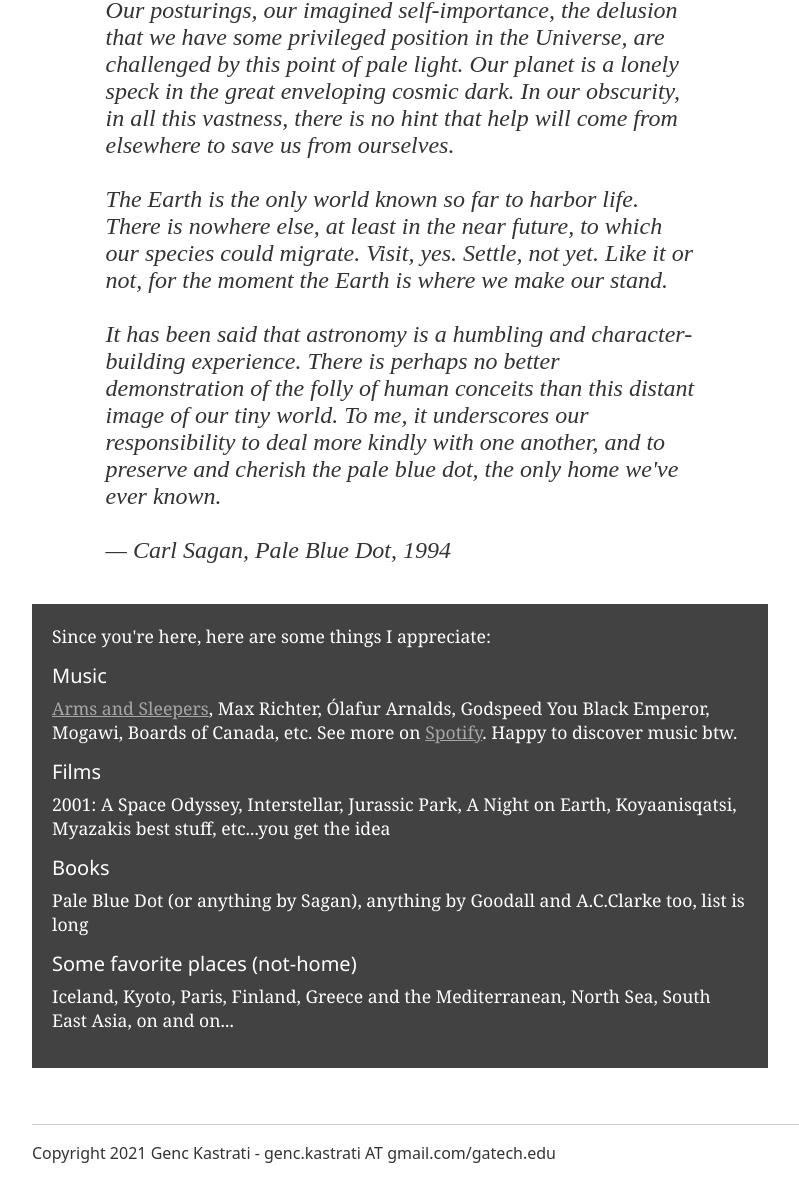
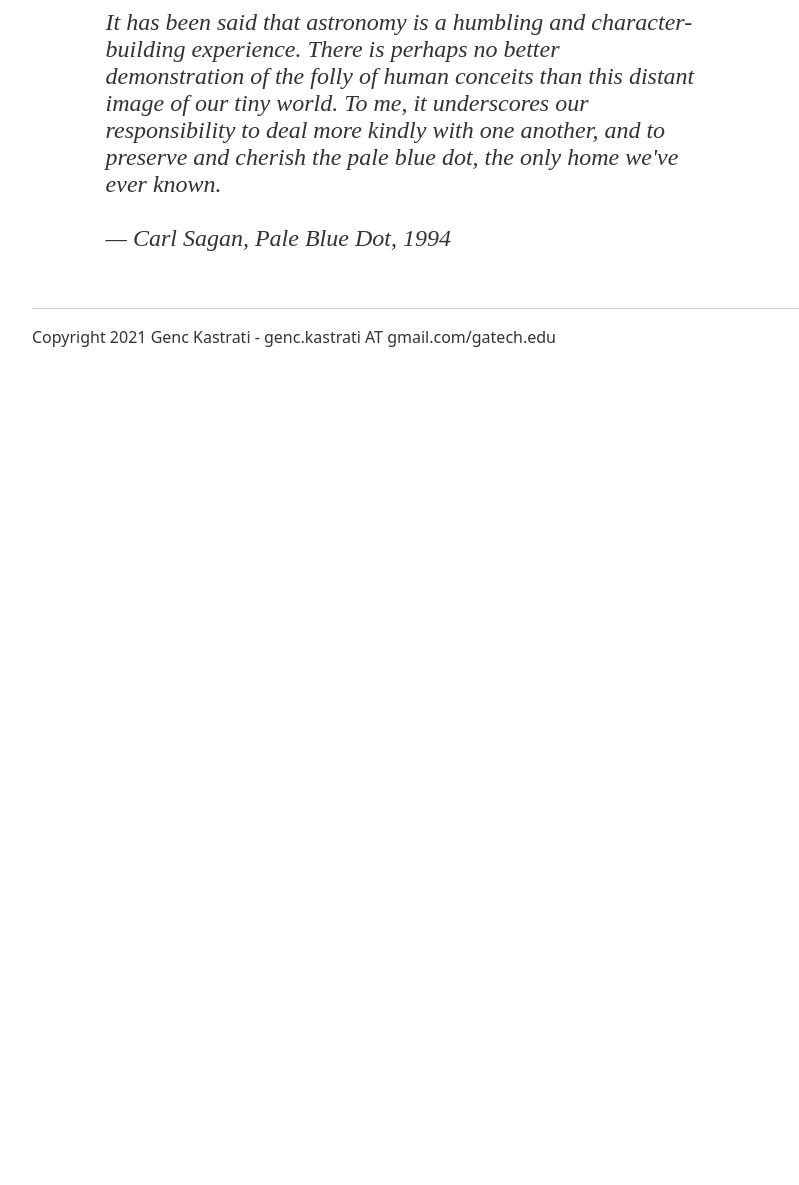
Before and after one commit to genckastrati/externality, a plain HTML site: page index.html in a window 1280 px wide. Shown: the part 1301-2486 px from the top of the page, without its empty margins (50-849 px from the left). After the commit the page ends 1670 px from the top, so only its background shows below. Drawn offline with Linux system fonts and the light colour scheme; a web font is replaced by a local one.

Commit message:
Clean up

```diff
--- a/index.html
+++ b/index.html
@@ -20,11 +20,8 @@
     <div class="container">
         <div class="row">
             <div class="col-md-8">
-                <p>Hi, my name is Genc and this site is really for my own use but decided to make things available to anyone that might find it useful. This is where I keep track of links, articles, books, try out code, or just play around with and test stuff. Named it externality because I think it's an important concept to take into account when doing anything.</p>
-                <p>The site is simple, no moving parts. Code can be found in the <a href="https://github.com/genckastrati/externality">respository</a>. You also have a bunch of links to some projects, Twitter/LinkedIn/GitHub, and the <a href="https://read.externality.ch">WP instance</a> used as a library. Feel free to send me an email.</p>
-                <p>For those curious about the definition of externality:</p>
+                <p><a href="https://github.com/genckastrati/externality">respository</a> - <a href="https://read.externality.ch">WP instance</a> </p>
                 <blockquote>externality: a consequence of an industrial or commercial activity which affects other parties without this being reflected in market prices, such as the pollination of surrounding crops by bees kept for honey</blockquote>
-                <p>If you haven't done so yet, please read this beautiful passage written by Sagan to accompany a <a href="https://en.wikipedia.org/wiki/Pale_Blue_Dot">photo of Earth</a> taken by Voyager 1 on 14 February 1990 from 6.4 billion kilometers away:</p>
                 <blockquote>
                     Look again at that dot. That's here. That's home. That's us. On it everyone you love, everyone you know, everyone you ever heard of, every human being who ever was, lived out their lives. The aggregate of our joy and suffering, thousands of confident religions, ideologies, and economic doctrines, every hunter and forager, every hero and coward, every creator and destroyer of civilization, every king and peasant, every young couple in love, every mother and father, hopeful child, inventor and explorer, every teacher of morals, every corrupt politician, every "superstar," every "supreme leader," every saint and sinner in the history of our species lived there--on a mote of dust suspended in a sunbeam.<br /><br />
                     The Earth is a very small stage in a vast cosmic arena. Think of the rivers of blood spilled by all those generals and emperors so that, in glory and triumph, they could become the momentary masters of a fraction of a dot. Think of the endless cruelties visited by the inhabitants of one corner of this pixel on the scarcely distinguishable inhabitants of some other corner, how frequent their misunderstandings, how eager they are to kill one another, how fervent their hatreds.<br /><br />
@@ -33,17 +30,6 @@
                     It has been said that astronomy is a humbling and character-building experience. There is perhaps no better demonstration of the folly of human conceits than this distant image of our tiny world. To me, it underscores our responsibility to deal more kindly with one another, and to preserve and cherish the pale blue dot, the only home we've ever known.<br /><br />
                     — Carl Sagan, Pale Blue Dot, 1994
                 </blockquote>
-                <div class="highlight">
-                    <p>Since you're here, here are some things I appreciate:</p>
-                    <h5>Music</h5>
-                    <p><a href="https://armsandsleepers.com/">Arms and Sleepers</a>, Max Richter, Ólafur Arnalds, Godspeed You Black Emperor, Mogawi, Boards of Canada, etc. See more on <a href="https://open.spotify.com/user/116875168">Spotify</a>. Happy to discover music btw.</p>
-                    <h5>Films</h5>
-                    <p>2001: A Space Odyssey, Interstellar, Jurassic Park, A Night on Earth, Koyaanisqatsi, Myazakis best stuff, etc...you get the idea</p>
-                    <h5>Books</h5>
-                    <p>Pale Blue Dot (or anything by Sagan), anything by Goodall and A.C.Clarke too, list is long</p>
-                    <h5>Some favorite places (not-home)</h5>
-                    <p>Iceland, Kyoto, Paris, Finland, Greece and the Mediterranean, North Sea, South East Asia, on and on...</p>
-                </div>
             </div>
             <div class="col-md-4">
                 <h4>Site stuff</h4>
```
